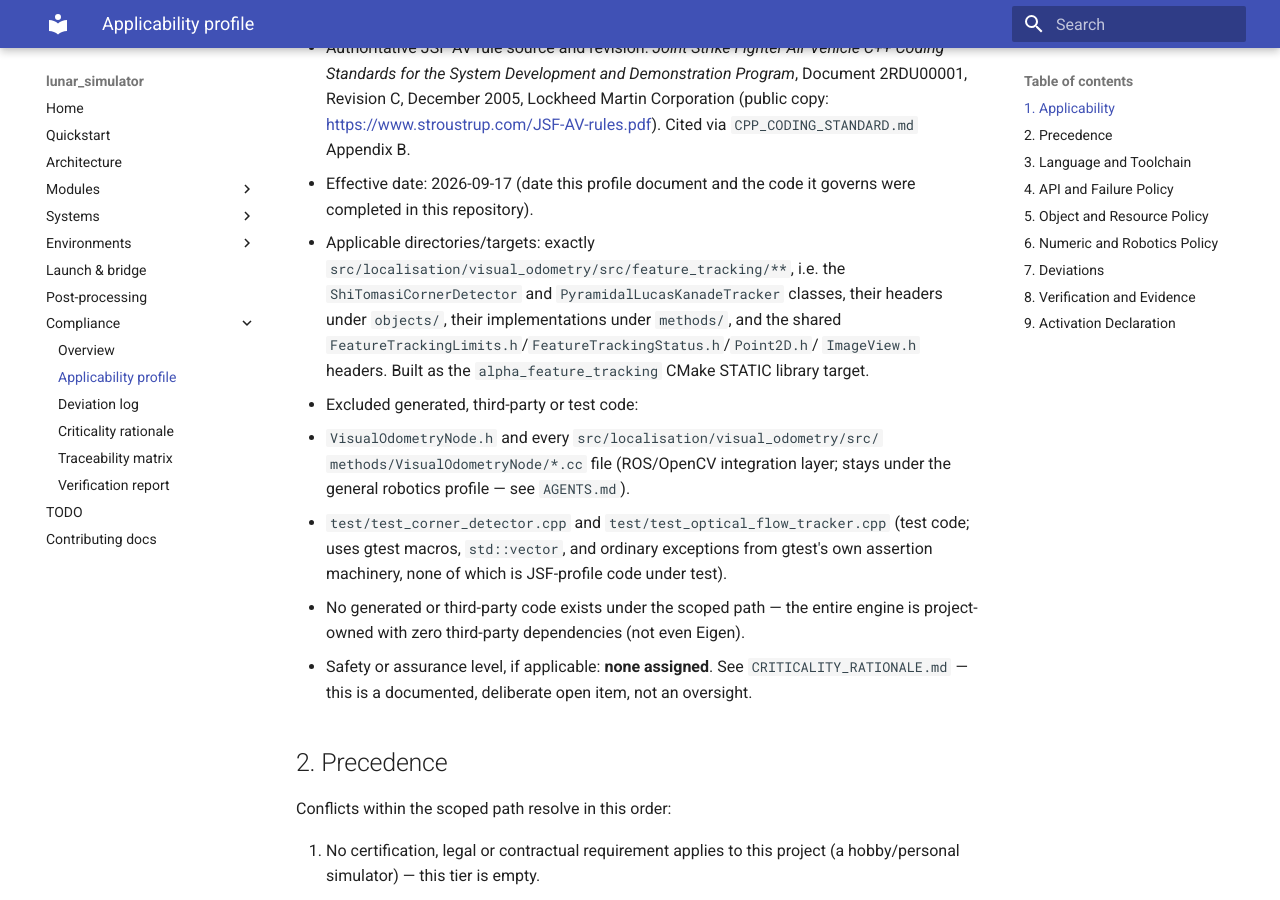
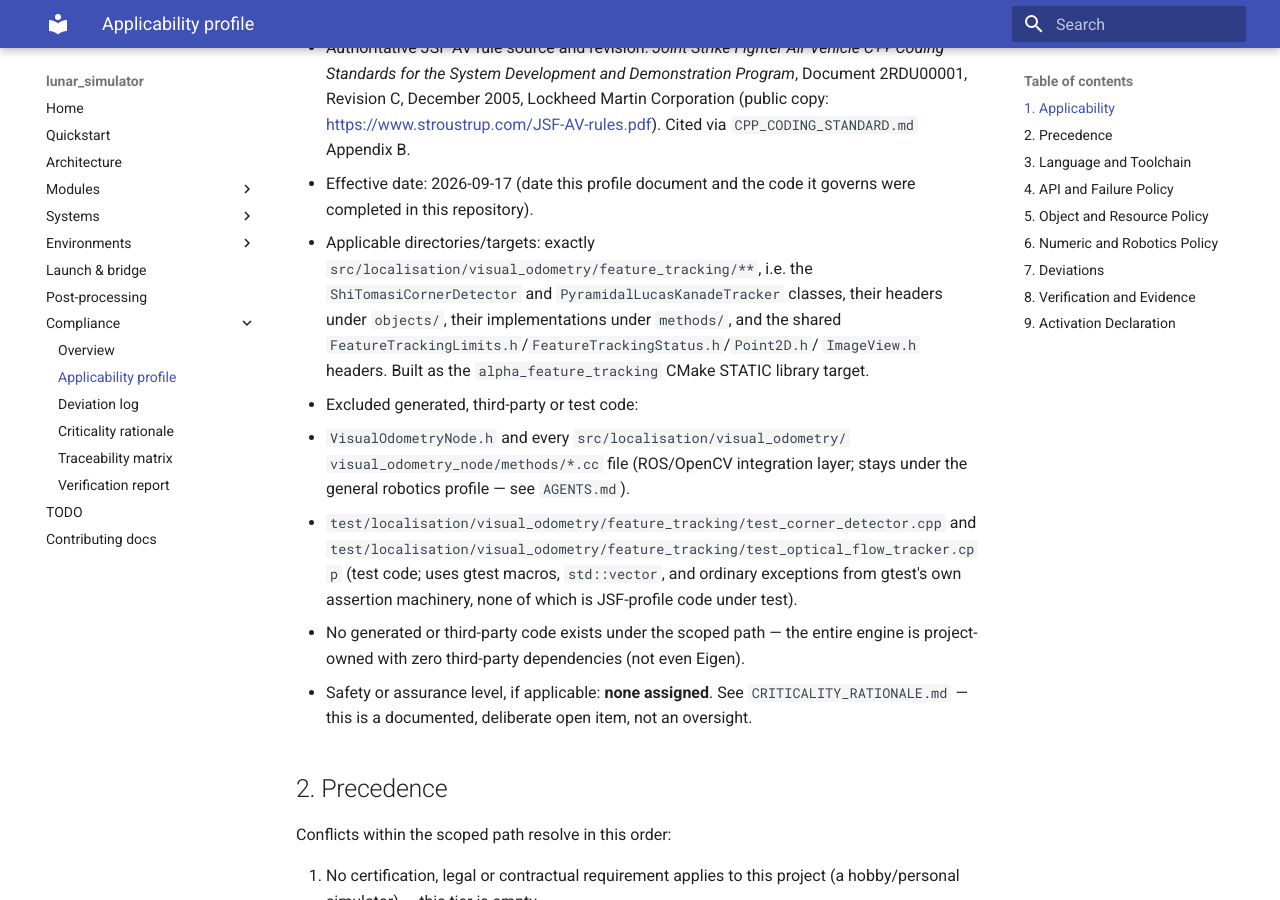
Before and after one commit to richarJ2002/lunar_simulator, an MkDocs documentation site: the page built from docs/compliance/feature_tracking/JSF_AV_APPLICABILITY_PROFILE.md, in a window 1280 px wide and 900 px high, scrolled down 498 px. Built offline with MkDocs 1.6.1 and Material for MkDocs 9.7.7, drawn with Linux system fonts in a browser that asks for light colours; some of the changed text lies outside the part shown.

Commit message:
[docs] refresh feature-tracking paths and test binary locations

```diff
--- a/docs/compliance/feature_tracking/JSF_AV_APPLICABILITY_PROFILE.md
+++ b/docs/compliance/feature_tracking/JSF_AV_APPLICABILITY_PROFILE.md
@@ -20,17 +20,17 @@ and this file's own Activation Declaration (§9).
 - Effective date: 2026-09-17 (date this profile document and the code it
   governs were completed in this repository).
 - Applicable directories/targets: exactly
-  `src/localisation/visual_odometry/src/feature_tracking/**`, i.e. the
+  `src/localisation/visual_odometry/feature_tracking/**`, i.e. the
   `ShiTomasiCornerDetector` and `PyramidalLucasKanadeTracker` classes, their
   headers under `objects/`, their implementations under `methods/`, and the
   shared `FeatureTrackingLimits.h`/`FeatureTrackingStatus.h`/`Point2D.h`/
   `ImageView.h` headers. Built as the `alpha_feature_tracking` CMake STATIC
   library target.
 - Excluded generated, third-party or test code:
-  - `VisualOdometryNode.h` and every `src/localisation/visual_odometry/src/
-    methods/VisualOdometryNode/*.cc` file (ROS/OpenCV integration layer;
+  - `VisualOdometryNode.h` and every `src/localisation/visual_odometry/
+    visual_odometry_node/methods/*.cc` file (ROS/OpenCV integration layer;
     stays under the general robotics profile — see `AGENTS.md`).
-  - `test/test_corner_detector.cpp` and `test/test_optical_flow_tracker.cpp`
+  - `test/localisation/visual_odometry/feature_tracking/test_corner_detector.cpp` and `test/localisation/visual_odometry/feature_tracking/test_optical_flow_tracker.cpp`
     (test code; uses gtest macros, `std::vector`, and ordinary exceptions
     from gtest's own assertion machinery, none of which is JSF-profile
     code under test).
@@ -281,7 +281,7 @@ compliance decisions on the project's behalf"), this section is left
 **explicitly pending human sign-off** rather than marked active by the
 agent that wrote it.
 
-- Proposed scope: `src/localisation/visual_odometry/src/feature_tracking/**`
+- Proposed scope: `src/localisation/visual_odometry/feature_tracking/**`
   (see §1).
 - Proposed rule revision: JSF AV Doc 2RDU00001 Rev C (see §1), with the
   C++17 mapping and deviations in §7/`DEVIATION_LOG.md`.
```
Also changed, not shown: docs/compliance/feature_tracking/VERIFICATION_REPORT.md (+5 -4 lines).
